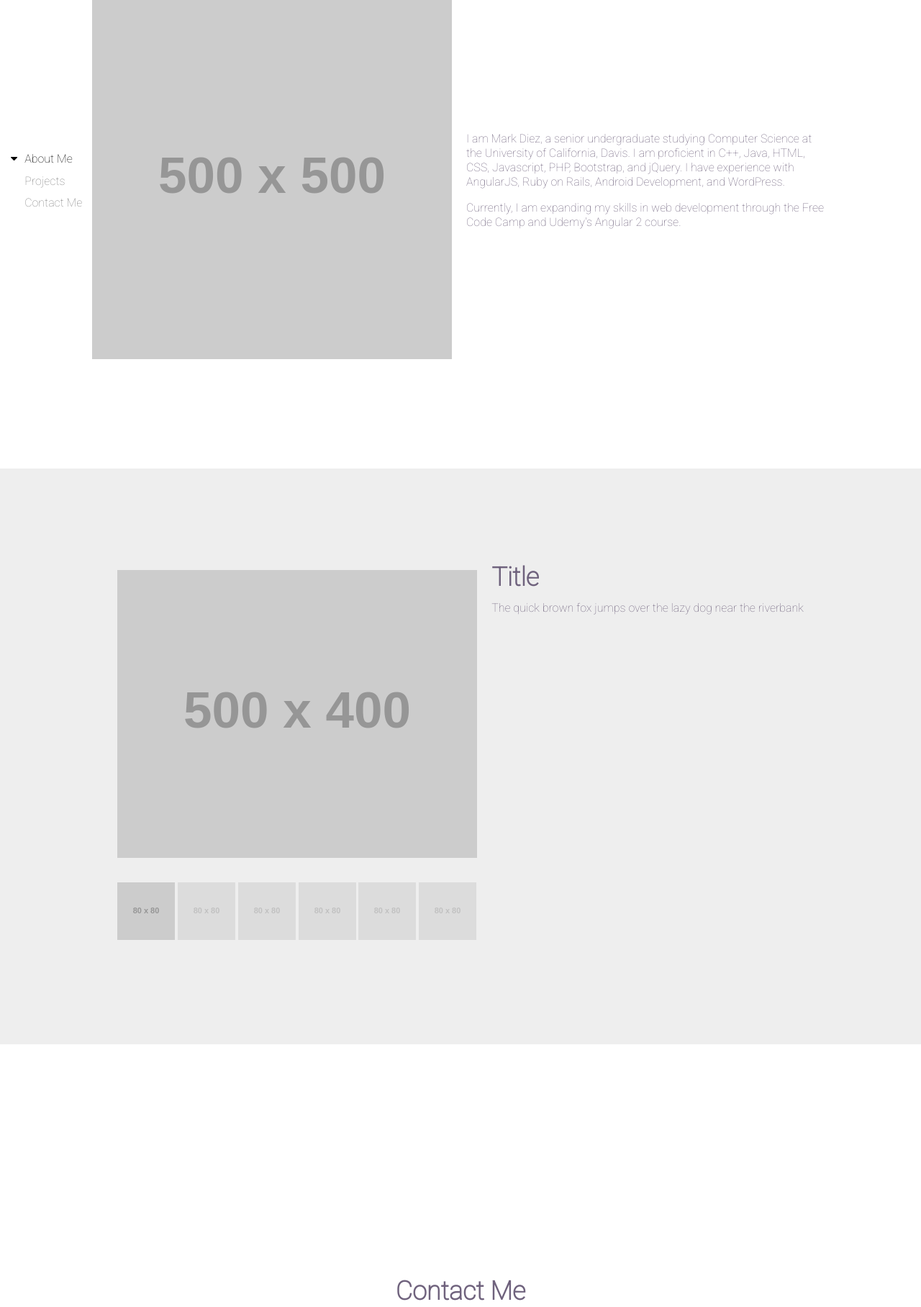
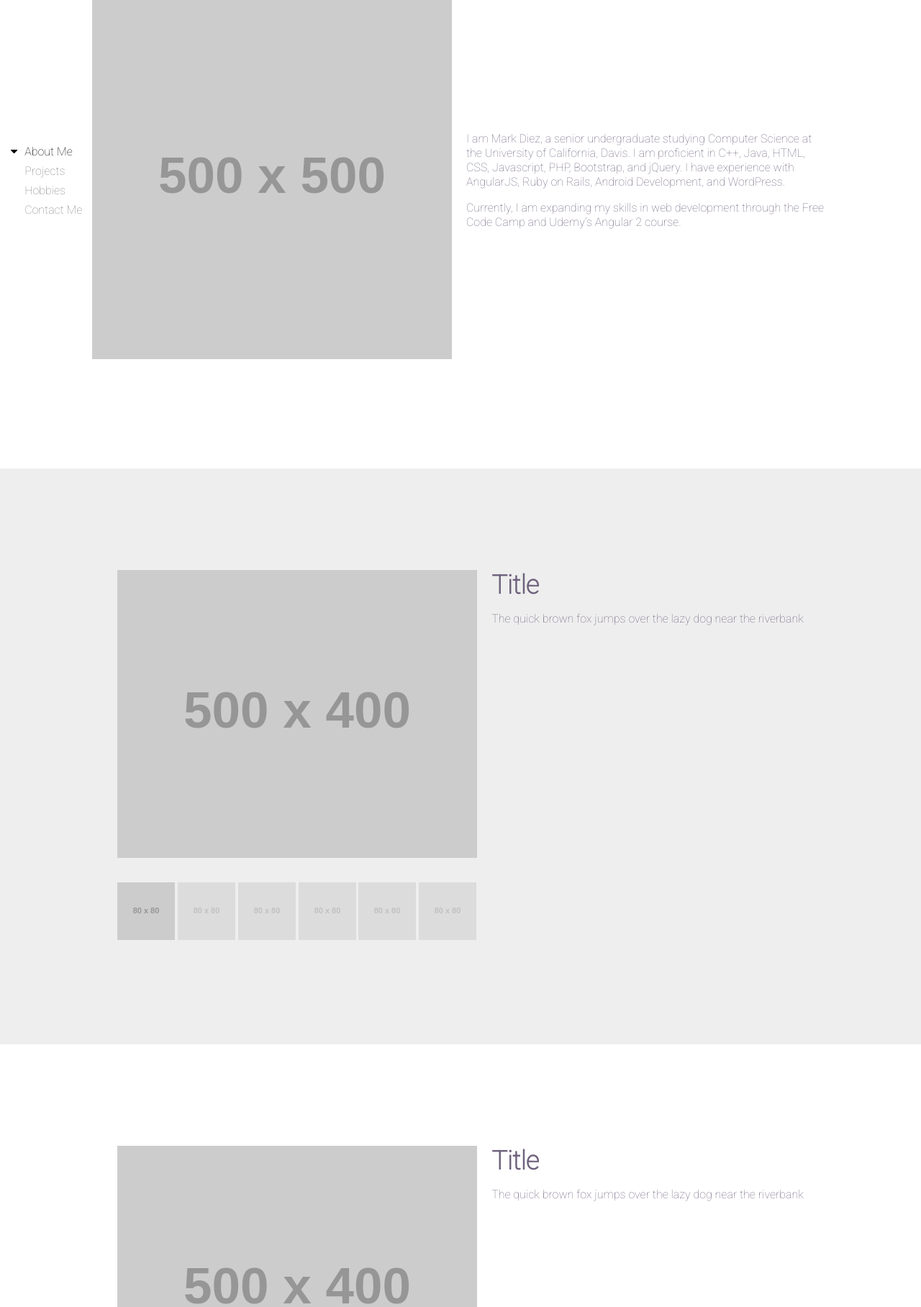
Before and after one commit to markediez/markediez.github.io, a PHP site: page / in a window 1280 px wide. Shown: the part 149-1965 px from the top of the page at 72% size. Run offline with PHP 8.4, Linux system fonts and the light colour scheme; grey boxes labelled with a size stand in for pictures from a placeholder-image service; some libraries are stand-ins or nearby versions.

Commit message:
Add hobbies section

```diff
--- a/css/index.css
+++ b/css/index.css
@@ -11,6 +11,7 @@ html, body {
 }
 
 #contact {
+  background-color: #EEEEEE;
   text-align: center;
 }
 
@@ -25,7 +26,7 @@ html, body {
 }
 
 #links {
-  height: 80px;
+  height: 100px;
   justify-content: space-between;
   padding-left: 15px;
 }
@@ -109,6 +110,9 @@ html, body {
 
 .description {
   margin-left: 20px;
+}
+
+.description p {
   line-height: 20px;
 }
 
--- a/index.html
+++ b/index.html
@@ -21,6 +21,9 @@
 				</span>
 				<span class="">
 					<a id="link-project" onclick="scrollToLink(this, '#project')"><i class="fa fa-caret-down icon"></i>Projects</a>
+				</span>
+				<span class="">
+					<a id="link-hobby" onclick="scrollToLink(this, '#hobby')"><i class="fa fa-caret-down icon"></i>Hobbies</a>
 				</span>
 				<span class="">
 					<a id="link-contact" onclick="scrollToLink(this, '#contact')"><i class="fa fa-caret-down icon"></i>Contact Me</a>
@@ -76,6 +79,32 @@
 	</div>
 </div>
 
+<div id="hobby" class="flex-section">
+	<div class="flex-container">
+		<div class="flex-center flex">
+
+			<div class="image">
+				<img id="project-image" src="http://placehold.it/500x400"></img>
+				<div class="thumbnail">
+					<a href="#" class="active" onclick="" ><img src="http://placehold.it/80x80"></img></a>
+					<a href="#"><img src="http://placehold.it/80x80"></img></a>
+					<a href="#"><img src="http://placehold.it/80x80"></img></a>
+					<a href="#"><img src="http://placehold.it/80x80"></img></a>
+					<a href="#"><img src="http://placehold.it/80x80"></img></a>
+					<a href="#"><img src="http://placehold.it/80x80"></img></a>
+				</div>
+			</div>
+			<div class="description">
+				<span class="section-header">Title</span>
+				<p>
+					The quick brown fox jumps over the lazy dog near the riverbank
+				</p>
+			</div>
+
+		</div>
+	</div>
+</div>
+
 <div id="contact" class="flex-section">
 	<div class="full-height flex-center flex-column">
 		<span class="section-header">Contact Me</span>
--- a/js/index.js
+++ b/js/index.js
@@ -15,10 +15,13 @@ function activateLink(el) {
 $(window).scroll(function() {
   var projectOffset = $("#project").offset().top;
   var contactOffset = $("#contact").offset().top;
+  var hobbyOffset  = $("#hobby").offset().top;
   var currentScroll = $(this).scrollTop();
 
   if (currentScroll >= contactOffset - (projectOffset / 2) ) {
     activateLink($("#link-contact"));
+  } else if (currentScroll >= hobbyOffset - (projectOffset / 2) ) {
+    activateLink($("#link-hobby"));
   } else if (currentScroll >= projectOffset / 2) {
     activateLink($("#link-project"));
   } else {
```
